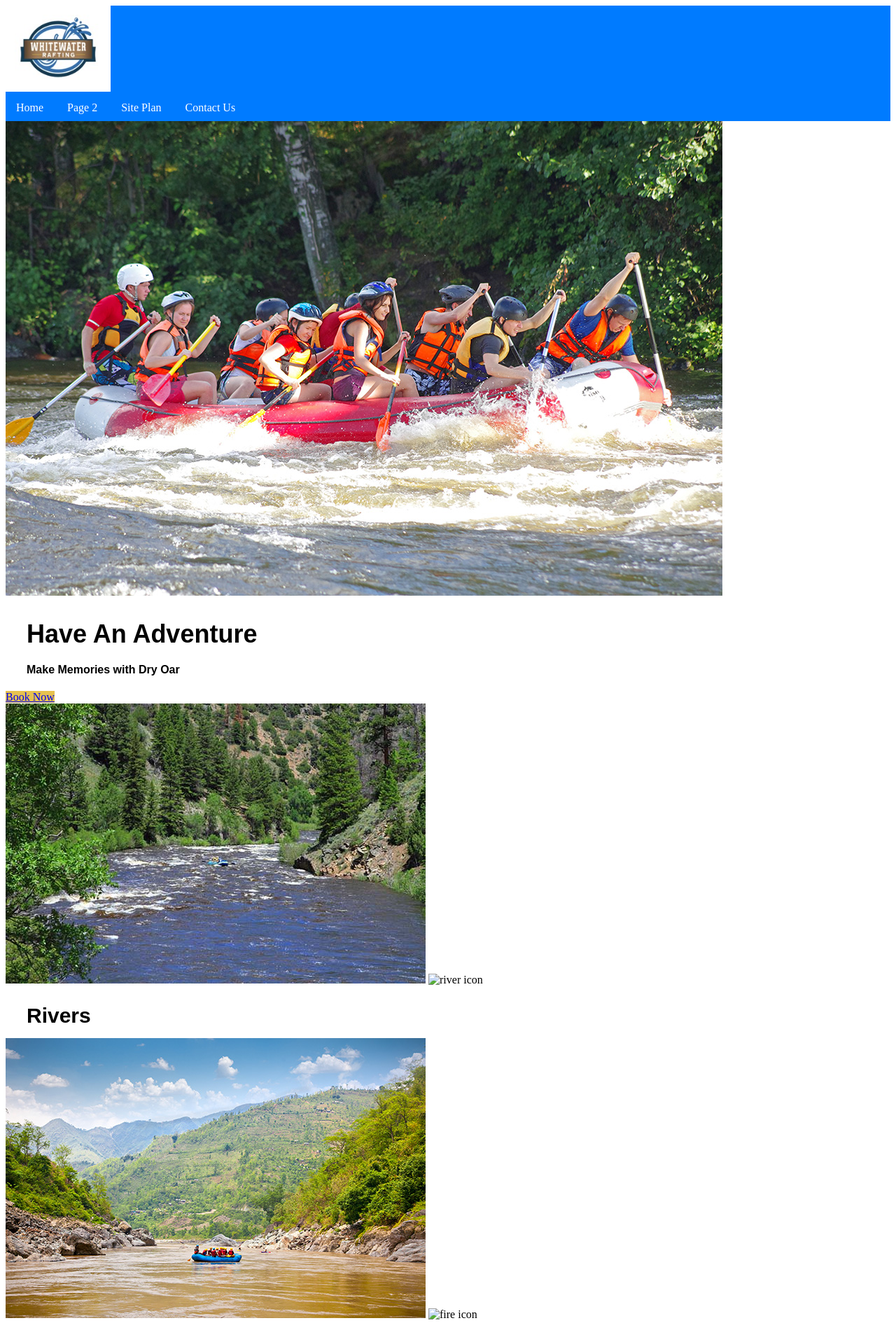
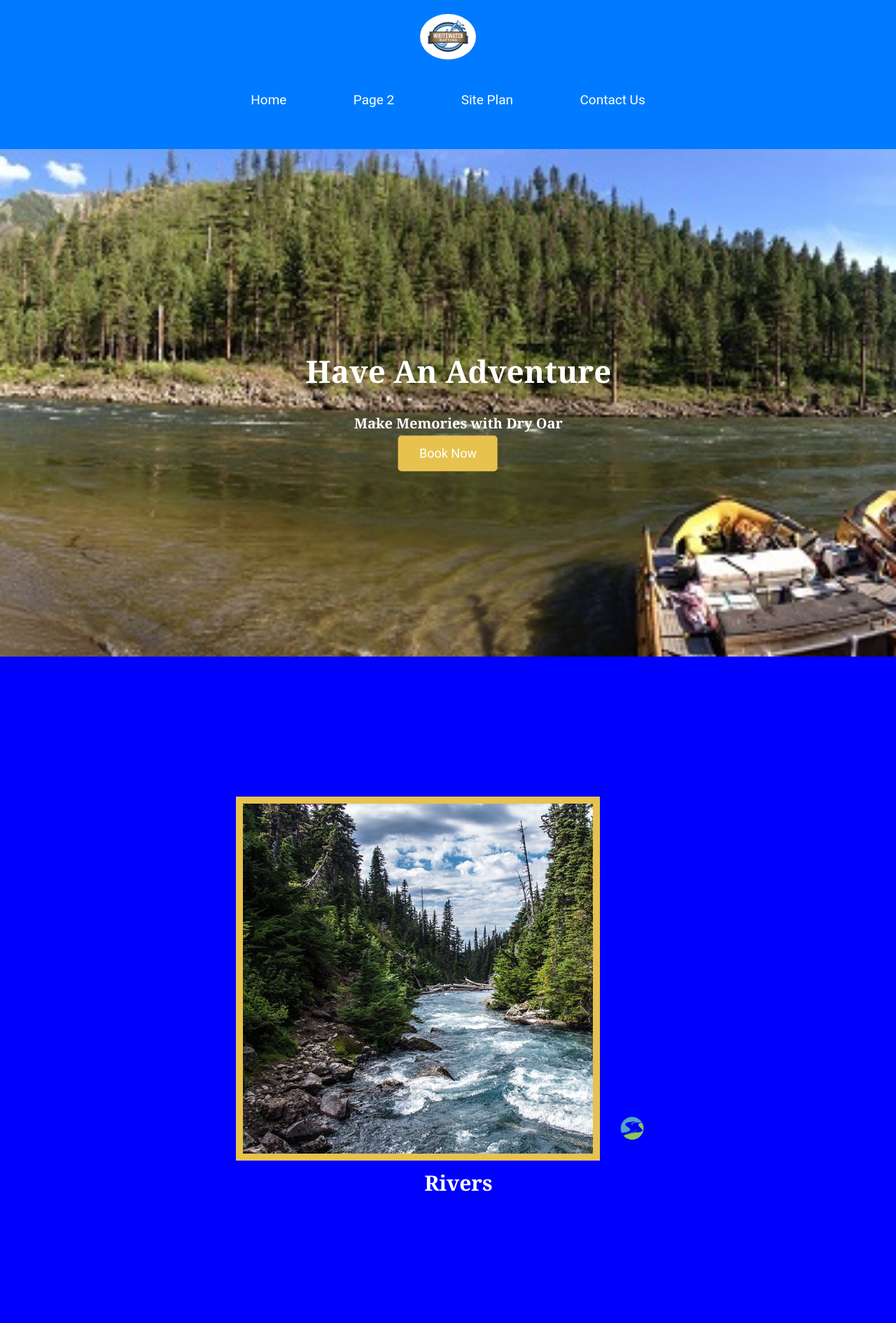
Before and after one commit to nthengu1/SAWhitewater, a plain HTML site: page wwr/index.html in a window 1280 px wide. Shown: the top 1890 px of the page at 70% size. Drawn offline with Linux system fonts and the light colour scheme.

Commit message:
Add files via upload

```diff
--- a/wwr/css/style.css
+++ b/wwr/css/style.css
@@ -1,47 +1,75 @@
-//* Body */
+/* Reset styles */
 body {
-    background-color: #007BFF;  /* Primary Color (blue) */
-    color: bl;  /* Default font color (light color for text) */
-    font-family: Arial, sans-serif;  /* Default font */
-    margin: 0;
-    padding: 0;
+    margin: 0;  /* Remove margin from body */
+    padding: 0;  /* Remove padding from body */
+    background-color: blue;  /* Primary Color (blue) */
+    color: #FFFFFF;  /* Default font color (light color for text) */
+    font-family: 'Roboto', sans-serif;  /* Default body font */
+    font-size: 22px;  /* Set default font-size to 22px */
     line-height: 1.5;
     scroll-behavior: smooth;  /* Smooth scrolling */
+    text-align: center;  /* Centers text globally */
+}
+
+/* Reset margin for h2 */
+h2 {
+    margin: 0;  /* Remove margin from h2 */
+}
+
+/* Content container */
+#content {
+    width: 1600px;  /* Set width to 1600px */
+    margin: 0 auto;  /* Center the content horizontally */
+}
+
+/* Background container */
+#background {
+    height: 725px;  /* Set height to 725px */
+    background-color: #FFFFFF;  /* Optional: set background color */
 }
 
 /* Header */
 header {
-    background-color: #007BFF;  /* Secondary Color (yellow/gold) */
-
+    background-color: #007BFF;  /* Primary Color (blue) */
+    text-align: center;  /* Centers the header content */
+    padding: 20px 0;
 }
 
 /* Logo */
+#logo_link {
+    padding-top: 5px;  /* Add padding-top to logo link */
+}
+
 #logo_link img {
-    width: 150px;  /* Adjust logo size */
+    width: 80px;  /* Adjust logo size */
+    border-radius: 50%;  /* Make the logo round */
     max-width: 100%;  /* Ensure responsiveness */
 }
 
 /* Navigation links */
 nav a {
-    color: white;  /* Accent 1 Color (red) */
+    color: white;  /* Text color for navigation links */
     text-decoration: none;
-    font-size: 16px;  /* Font size for nav links */
-    padding: 10px 15px;
+    font-size: 19px;  /* Font size for nav links */
+    padding: 35px;  /* Add padding to navigation links */
     display: inline-block;
+    margin: 0 10px;  /* Space between navigation links */
 }
 
 nav a:hover {
-    background-color: #E7C24F;
+    background-color: #E7C24F;  /* Secondary Color (gold) */
     color: black;  /* Change color on hover */
 }
 
 /* Headings (h1-h6) */
 h1, h2, h3, h4, h5, h6 {
-    color: black;  /* Light color for headings */
-    font-family: 'Arial', sans-serif;
+    font-family: 'Georgia', serif;  /* Set headline font to Georgia */
+    color: White;  /* Light color for headings */
     margin-left: 30px;
+    text-align: center;  /* Centers headings */
 }
 
+/* Specific sizes for h1, h2, etc. */
 h1 {
     font-size: 36px;  /* Larger size for h1 */
     margin-bottom: 20px;
@@ -57,21 +85,38 @@ h3 {
     margin-bottom: 10px;
 }
 
+h4 {
+    font-size: 20px;  /* Slightly smaller size for h4 */
+    margin-bottom: 10px;
+}
+
+h5 {
+    font-size: 18px;  /* Smaller size for h5 */
+    margin-bottom: 10px;
+}
+
+h6 {
+    font-size: 16px;  /* Smallest size for h6 */
+    margin-bottom: 10px;
+}
+
 /* Paragraphs */
 p {
-    color: black;  /* Default color for paragraphs */
+    color: white;  /* Default color for paragraphs */
     font-size: 16px;  /* Font size for paragraphs */
     line-height: 1.6;
     margin-bottom: 15px;
+    text-align: center;  /* Centers paragraphs */
 }
 
 /* Footer */
 footer {
     background-color: #A43312;  /* Accent 1 Color (red) */
-    padding: 20px;
+    padding: 25px 50px;  /* Add padding to footer */
     color: white;
     font-size: 1em;
     text-align: center;
+    margin-top: 200px;  /* Margin added to footer */
 }
 
 footer p {
@@ -89,6 +134,7 @@ footer .social a img {
     height: 40px; /* Keep the icons square */
     margin: 0 10px; /* Space between icons */
     transition: transform 0.3s ease; /* Smooth hover transition */
+    padding-top: 15px;  /* Add padding-top to the social icons */
 }
 
 footer .social a:hover img {
@@ -98,3 +144,118 @@ footer .social a:hover img {
 /* Button */
 .button-box a {
     background-color: #E7C24F;  /* Secondary Color (yellow/gold) */
+    color: black;  /* Button text color */
+    padding: 15px 30px;  /* Add padding to buttons */
+    text-decoration: none;
+    border-radius: 5px;  /* Rounded corners */
+    font-size: 18px;
+    margin-top: 20px;  /* Margin top added for spacing */
+}
+
+.button-box a:hover {
+    background-color: #A43312;  /* Accent 1 Color (red) on hover */
+    color: white;  /* Change text color on hover */
+}
+
+/* Icons */
+.icon {
+    width: 80px;  /* Adjust icon size */
+    padding-top: 10px;  /* Add padding-top to icons */
+    max-width: 100%;  /* Ensure responsiveness */
+}
+
+/* Adjusting card and image styles for centering */
+.main-content {
+    display: flex;
+    justify-content: center;  /* Center align cards */
+    flex-wrap: wrap;  /* Allow wrapping of cards on smaller screens */
+    gap: 20px;  /* Space between cards */
+}
+
+.card {
+    width: 300px;  /* Fixed card width */
+    text-align: center;  /* Center content inside the card */
+}
+
+/* Hero Section */
+#hero {
+    position: relative;  /* Ensures absolute positioning for hero image */
+    width: 100%;  /* Full width of the viewport */
+    height: 725px;  /* Height of the hero section */
+    overflow: hidden;  /* Prevents content from overflowing */
+}
+
+#hero-box {
+    width: 100%;
+    height: 100%;
+    position: absolute;  /* Positions hero image relative to #hero */
+    top: 0;
+    left: 0;
+}
+
+#hero-img {
+    width: 100%;
+    height: 100%;  /* Makes the image cover the full hero section */
+    object-fit: cover;  /* Ensures the image covers the area without distortion */
+}
+
+#hero-msg {
+    position: absolute;
+    top: 50%;
+    left: 50%;
+    transform: translate(-50%, -50%);  /* Centers the message both vertically and horizontally */
+    text-align: center;  /* Centers the text */
+    color: white;  /* White text color for contrast */
+}
+
+.home-title {
+    font-size: 2em;  /* Set font-size to 2em (twice the body font size) */
+    margin-bottom: 10px;  /* Space between the title and the subheading */
+    margin-top: 10px;  /* Margin top added */
+}
+
+
+
+.button-box {
+    display: inline-block;  /* Makes the button box inline with content */
+}
+
+.button-box a.book {
+    background-color: #E7C24F;  /* Secondary color (gold) */
+    color: white;  /* Text color for the button */
+    padding: 15px 30px;
+    font-size: 18px;  /* Font size for the button text */
+    text-decoration: none;
+    border-radius: 5px;  /* Rounded corners for the button */
+    transition: background-color 0.3s ease;  /* Smooth hover effect */
+    margin-top: 50px;  /* Margin top added */
+}
+
+.button-box a.book:hover {
+    background-color: #A43312;  /* Accent 1 color (red) on hover */
+    color: white;  /* Text color changes to white on hover */
+}
+
+/* Cards */
+.rivers-card, .camping-card, .rapids-card {
+    margin: 200px 0;  /* Margin top and bottom for cards */
+}
+
+/* Add border-radius and borders */
+.book, .join {
+    background-color: #d9c2a3;
+    color: black;
+    text-decoration: none;
+    font-size: 18px;
+    padding: 15px 30px;
+    margin-top: 50px;
+    border-radius: 5px;  /* Add border-radius to buttons */
+}
+
+.card-img {
+    border: 10px solid #E7C24F;  /* Border added to card image using secondary color (gold) */
+}
+
+main section img {
+    box-sizing: border-box;  /* Include border in image size */
+}
--- a/wwr/index.html
+++ b/wwr/index.html
@@ -1,5 +1,6 @@
 <!DOCTYPE html>
 <html lang="en">
+
 <head>
     <meta charset="UTF-8">
     <meta http-equiv="X-UA-Compatible" content="IE=edge">
@@ -7,22 +8,25 @@
     <title>Whitewater Rafting Vacations | Dry Oar Boating | Home</title>
     <link rel="stylesheet" href="css/style.css">
 </head>
+
 <body>
-<div id="content">
+    <!-- Header Section -->
     <header>
         <a id="logo_link" href="index.html">
             <img class="logo" src="images/logo.jpg" alt="Dry Oar Logo">
         </a>
         <nav>
             <a href="index.html">Home</a>
-        <a href="#">Page 2</a>
+            <a href="#">Page 2</a> <!-- Placeholder for Page 2 -->
             <a href="site-plan-rafting.html">Site Plan</a>
             <a href="contactus.html">Contact Us</a>
         </nav>
     </header>
+
+    <!-- Hero Section -->
     <div id="hero">
         <div id="hero-box">
-        <img id="hero-img" src="images/hero1.jpg" alt="People enjoying white water rafting">
+            <img id="hero-img" src="images/-wide.jpeg" alt="People enjoying white water rafting">
         </div>
         <section id="hero-msg">
             <h1 class="home-title">Have An Adventure</h1>
@@ -32,44 +36,59 @@
             </div>
         </section>
     </div>
+
+    <!-- Main Content Section -->
     <main class="home-grid">
+        <!-- Rivers Card -->
         <section class="rivers-card">
-        <img class="card-img" src="images/hero2.jpg" alt="river in forest">
-        <img class="icon" src="images/river_icon.png" alt="river icon">
+            <img class="card-img" src="images/rivers.jpg" alt="river in forest">
+            <img class="icon" src="images/icon/river.png" alt="river icon">
             <h2>Rivers</h2>
         </section>
+
+        <!-- Camping Card -->
         <section class="camping-card">
-        <img class="card-img" src="images/hero3.jpg" alt="tent in mountains">
-        <img class="icon" src="images/fire_icon.png" alt="fire icon">
+            <img class="card-img" src="images/camping.jpg" alt="tent in mountains">
+            <img class="icon" src="images/icon/fire.png" alt="fire icon">
             <h2>Camping</h2>
         </section>
+
+        <!-- Rapids Card -->
         <section class="rapids-card">
-        <img class="card-img" src="images/hero4.jpg" alt="rafting boat">
-        <img class="icon" src="images/oars.png" alt="oars icon">
+            <img class="card-img" src="images/hero7.jpg" alt="rafting boat">
+            <img class="icon" src="images/icon/oars.png" alt="oars icon">
             <h2>Rapids</h2>
         </section>
-    <img class="mountains" src="images/hero5.jpg" alt="Misty mountains">
+
+        <!-- Image of Mountains -->
+        <img class="mountains" src="images/hero8.jpg" alt="Misty mountains">
+
+        <!-- More Than Just The Thrill Section -->
         <section class="msg">
             <h2>More Than Just The Thrill</h2>
             <p>Enjoy the breathtaking scenery. From valleys, meadows, canyons, and high peaks; it's way more than just the rapids. It's a great way to get away from it all and relax amongst all the beauty of the great outdoors.</p>
             <a class='join' href="rivers.html">Join Us</a>
         </section>
-</main><footer>
-    <p>Dry Oar &copy; 20XX - Daniel Nthengu</p>
-    <p><a href="https://nthengu1.github.io/dannybo-White-Water-Rafting-/site-plan-rafting.html">Site Plan</a></p>
+    </main>
+
+    <!-- Footer Section -->
+    <footer>
+        <p>Dry Oar &copy; 20XX - Daniel Nthengu</p> <!-- Update the year and name -->
+        <p><a href="site-plan-rafting.html">Site Plan</a></p>
         <p><a href="contactus.html">Contact Us</a></p>
         <div class="social">
-        <a href="https://facebook.com" target="_blank">
-            <img src="images/fbr.png" alt="fb icon">
+            <a href="https://facebook.com">
+                <img src="images/fbr.png" alt="Facebook icon">
             </a>
             <a href="https://twitter.com">
-            <img src="images/twr.png" alt="twitter icon">
+                <img src="images/twr.png" alt="Twitter icon">
             </a>
             <a href="https://instagram.com">
-            <img src="images/tr.png" alt="instagram icon">
+                <img src="images/tr.png" alt="Instagram icon">
             </a>
         </div>
     </footer>
-</div> <!-- End of #content -->
+
 </body>
+
 </html>
```
Also changed, not shown: wwr/images/-wide.jpeg (added), wwr/images/camping.jpg (added), wwr/images/hero.jpg (added), wwr/images/hero10.png (added), wwr/images/hero8.jpg (added), wwr/images/icon/447860.png (added), wwr/images/icon/fire.png (added), wwr/images/icon/images (1).png (added), wwr/images/icon/images.png (added), wwr/images/icon/oars.png (added), wwr/images/icon/river.png (added), wwr/images/rivers.jpg (added). Lines whose indentation alone changed are shown as unchanged.
